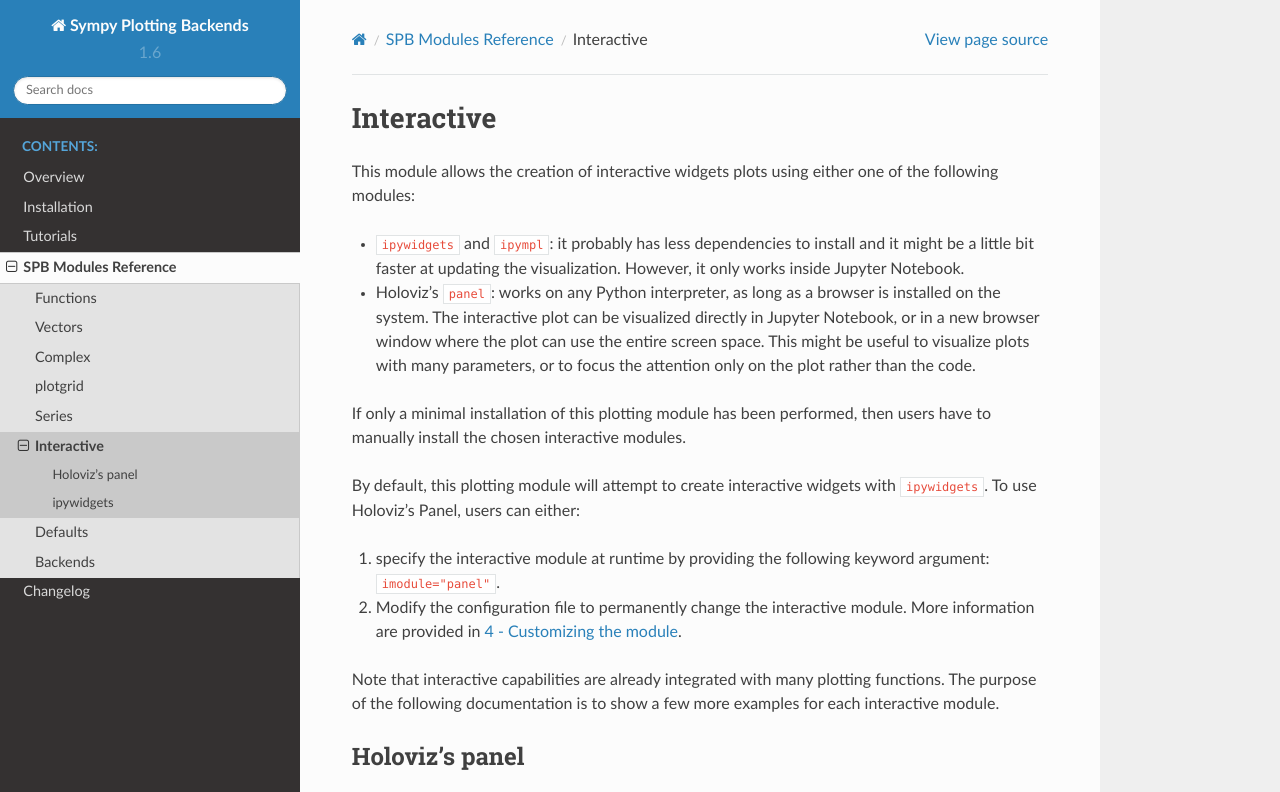
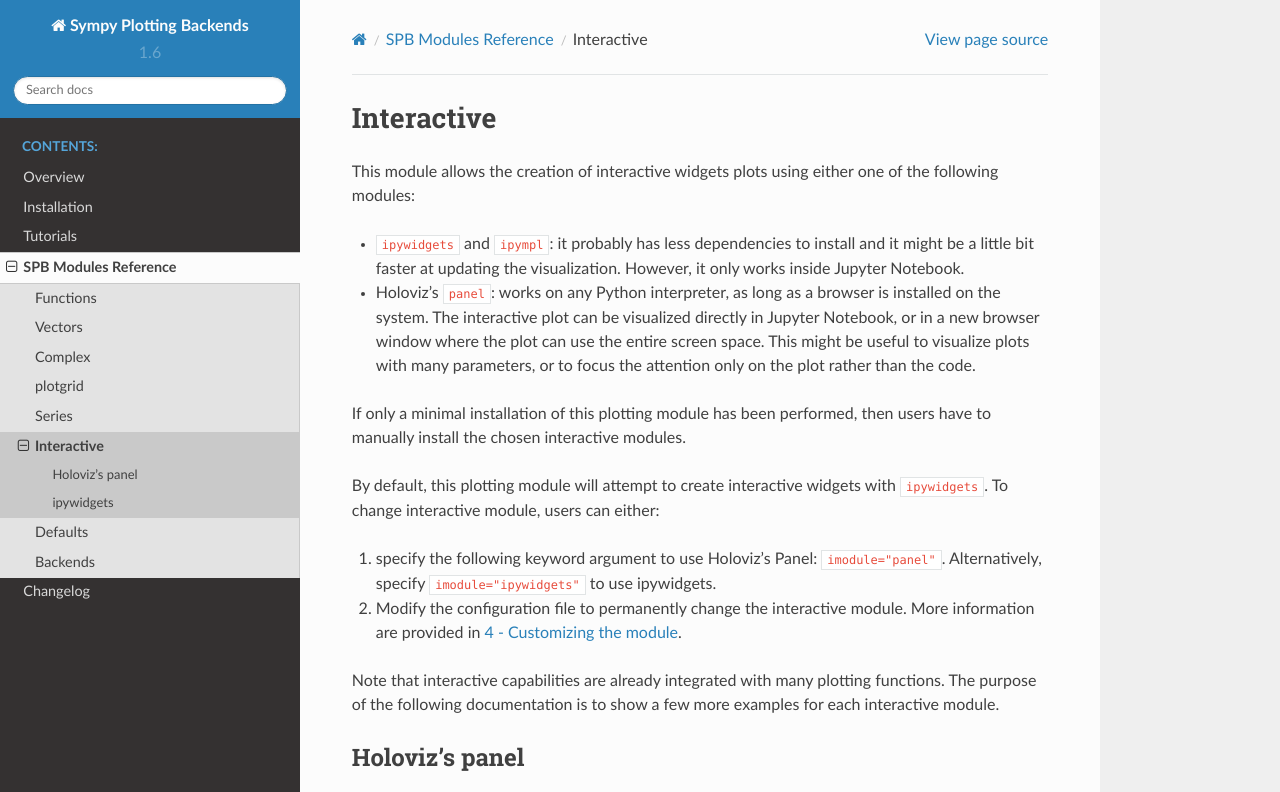
Before and after one commit to Davide-sd/sympy-plot-backends, a Sphinx documentation site: the page built from doc/source/modules/interactive.rst, in a window 1280 px wide and 1266 px high, cut to the strip 0-792 px from the top of the window. Built offline with Sphinx 7.4.7 and the Read the Docs theme 2.0.0, drawn with Linux system fonts in a browser that asks for light colours.

Commit message:
updated sentence

```diff
--- a/doc/source/modules/interactive.rst
+++ b/doc/source/modules/interactive.rst
@@ -21,10 +21,11 @@ If only a minimal installation of this plotting module has been performed,
 then users have to manually install the chosen interactive modules.
 
 By default, this plotting module will attempt to create interactive widgets
-with ``ipywidgets``. To use Holoviz's Panel, users can either:
+with ``ipywidgets``. To change interactive module, users can either:
 
-1. specify the interactive module at runtime by providing the following
-   keyword argument: ``imodule="panel"``.
+1. specify the following keyword argument to use Holoviz's Panel:
+   ``imodule="panel"``. Alternatively, specify ``imodule="ipywidgets"`` to
+   use ipywidgets.
 2. Modify the configuration file to permanently change the interactive module.
    More information are provided in :ref:`Tutorial 4`.
 
```
